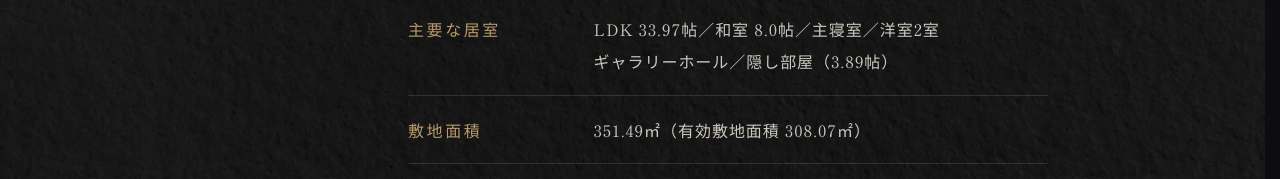
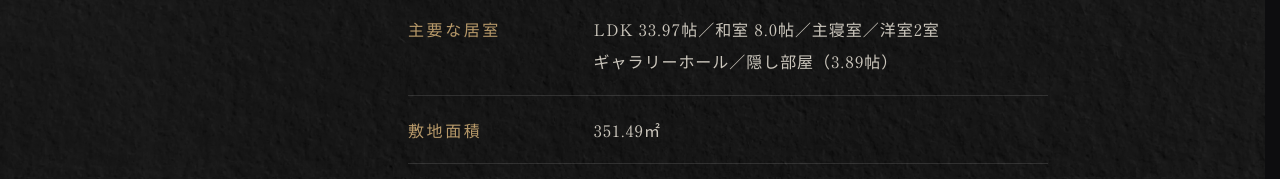
Before and after one commit to yokouchiyuki-hub/hase_prcs-one-preview, a plain HTML site: page index.html in a window 1280 px wide. Shown: the part 4859-5038 px from the top of the page. Drawn offline with nearby package versions, Linux system fonts and the light colour scheme.

Commit message:
確認用ページを更新（82e1174）

```diff
--- a/index.html
+++ b/index.html
@@ -1512,7 +1512,7 @@ src="https://www.facebook.com/tr?id=954407957033133&ev=PageView&noscript=1"
         <div class="row"><span class="k">工法</span><span class="v">木造軸組工法（2階建＋ペントハウス）<br>制震ダンパー「ミューダム」採用</span></div>
         <div class="row"><span class="k">間取り</span><span class="v"><span class="nw">4SLDK ＋ ルーフバルコニー</span> <span class="nw">＋ ビルトインガレージ1台</span> <span class="nw">＋ 屋外駐車スペース4台</span></span></div>
         <div class="row"><span class="k">主要な居室</span><span class="v">LDK 33.97帖／和室 8.0帖／主寝室／洋室2室<br>ギャラリーホール／隠し部屋（3.89帖）</span></div>
-        <div class="row"><span class="k">敷地面積</span><span class="v">351.49㎡（有効敷地面積 308.07㎡）</span></div>
+        <div class="row"><span class="k">敷地面積</span><span class="v">351.49㎡</span></div>
         <div class="row"><span class="k">建築面積</span><span class="v">140.58㎡</span></div>
         <div class="row"><span class="k">延べ床面積</span><span class="v">255.49㎡<br>1階 139.75㎡／2階 107.46㎡／ペントハウス 8.28㎡<span class="spec-note">※ガレージ面積含む</span></span></div>
         <div class="row"><span class="k">ガレージ</span><span class="v">24.01㎡（ビルトイン・電動シャッター／1台駐車可）</span></div>
```
